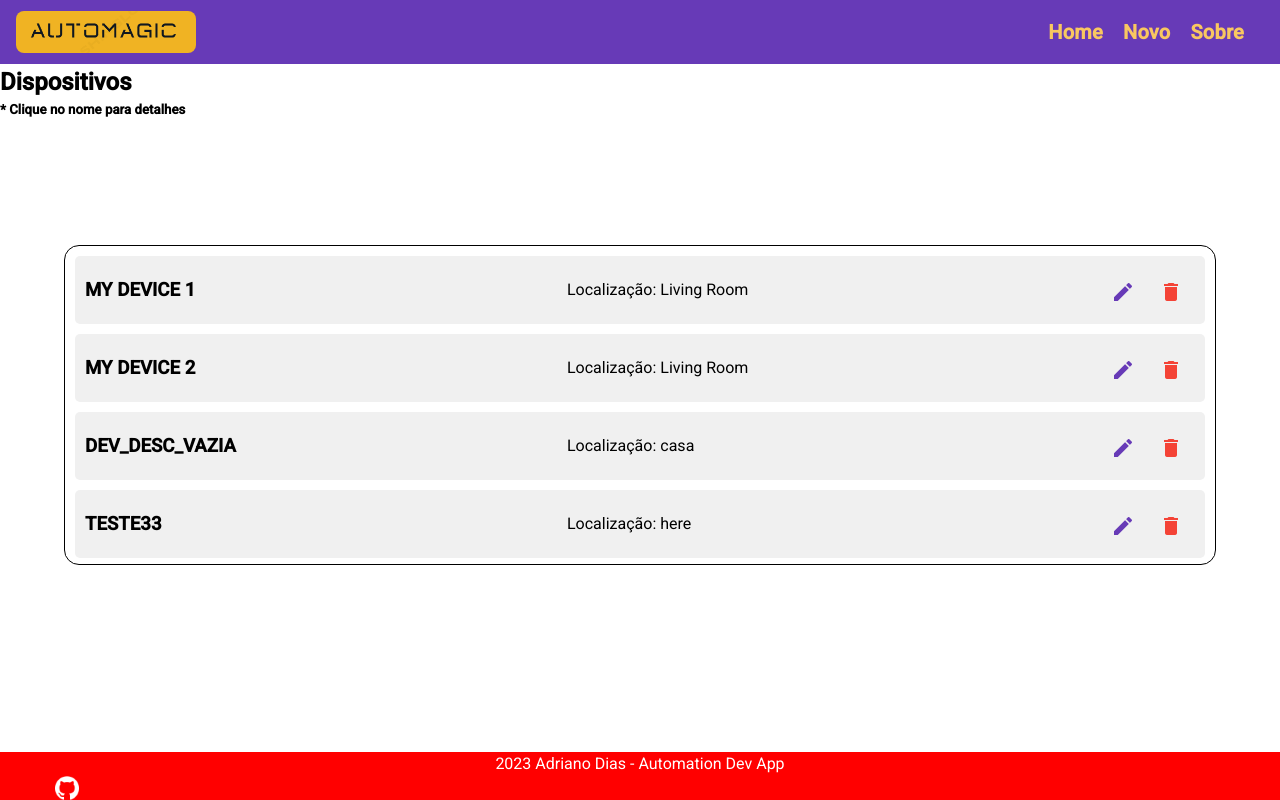
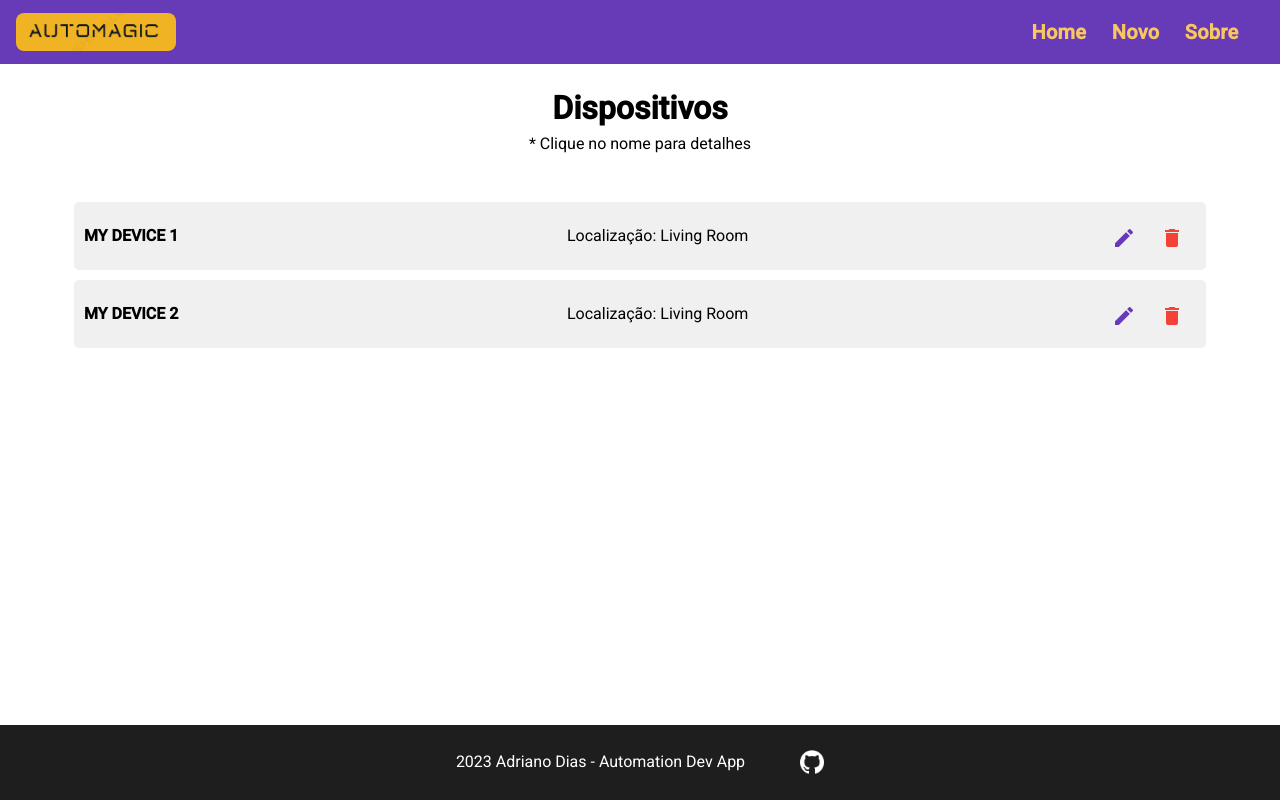
Before and after one commit to asdiasx/automation-devices-catalog, an Angular app: page /devices in a window 1280 px wide. Built offline with nearby package versions, Linux system fonts and the light colour scheme; data requests are answered from the project's data file.

Commit message:
Style adjustments

```diff
--- a/db.json
+++ b/db.json
@@ -13,48 +13,6 @@
       "type": "switch",
       "localization": "Living Room",
       "description": "This is my switch device on living room"
-    },
-    {
-      "id": "VRZ7Ara",
-      "name": "dev_desc_vazia",
-      "type": "fake_disp",
-      "localization": "casa",
-      "description": null
-    },
-    {
-      "id": "ahzW7Pf",
-      "name": "teste33",
-      "type": "newtype",
-      "localization": "here",
-      "description": "lorem ipsum dorna"
-    },
-    {
-      "id": "E_MihYB",
-      "name": "dispositivo66",
-      "type": "meutipo66",
-      "localization": "aqui_e_la",
-      "description": "minha descrição"
-    },
-    {
-      "id": "CehS4pO",
-      "name": "dispositivo120",
-      "type": "switch",
-      "localization": "apartamento",
-      "description": "Meu dispositivo na sala"
-    },
-    {
-      "id": "XnJtUuF",
-      "name": "teste4",
-      "type": "teste",
-      "localization": "testando",
-      "description": "testado"
-    },
-    {
-      "id": "2aUhvWu",
-      "name": "tttttt",
-      "type": "ttttt",
-      "localization": "ttttt",
-      "description": "ttttt"
     }
   ]
 }
--- a/src/app/components/about/about.component.css
+++ b/src/app/components/about/about.component.css
@@ -0,0 +1,23 @@
+.container {
+  display: flex;
+  flex-direction: column;
+  justify-content: center;
+  align-items: center;
+}
+
+.page-title {
+  text-align: center;
+  display: flex;
+  flex-direction: column;
+  justify-content: center;
+  align-items: center;
+  margin-top: 36px;
+}
+
+.text-block {
+  display: flex;
+  flex-direction: column;
+  justify-content: center;
+  align-items: center;
+  margin: 36px;
+}
--- a/src/app/components/about/about.component.html
+++ b/src/app/components/about/about.component.html
@@ -1,16 +1,20 @@
-<h1>Sobre o Aplicativo de Controle de Inventário de Automação Residencial</h1>
-
+<div class="container">
+  <h1 class="page-title">
+    Sobre o Aplicativo de Controle de Inventário de Automação Residencial
+  </h1>
+  <div class="text-block">
     <p>
       Bem-vindo ao nosso aplicativo de controle de inventário de dispositivos de
-  automação residencial. Nossa missão é simplificar a gestão dos dispositivos
-  que automatizam sua casa, oferecendo uma experiência intuitiva e eficiente.
+      automação residencial. Nossa missão é simplificar a gestão dos
+      dispositivos que automatizam sua casa, oferecendo uma experiência
+      intuitiva e eficiente.
     </p>
 
     <p>
       Nosso aplicativo foi projetado para ajudar você a acompanhar todos os
-  dispositivos de automação residencial em sua casa. Seja controlador de luzes,
-  termostatos, câmeras de segurança ou qualquer outro dispositivo, nosso
-  aplicativo centraliza todas essas informações em um só lugar.
+      dispositivos de automação residencial em sua casa. Seja controlador de
+      luzes, termostatos, câmeras de segurança ou qualquer outro dispositivo,
+      nosso aplicativo centraliza todas essas informações em um só lugar.
     </p>
 
     <p>Principais recursos do aplicativo:</p>
@@ -22,4 +26,8 @@
       </li>
     </ul>
 
-<p>Equipe do Aplicativo de Controle de Inventário de Automação Residencial</p>
+    <p>
+      Equipe do Aplicativo de Controle de Inventário de Automação Residencial
+    </p>
+  </div>
+</div>
--- a/src/app/components/create-device/create-device.component.css
+++ b/src/app/components/create-device/create-device.component.css
@@ -1,16 +1,39 @@
+.container {
+  display: flex;
+  flex-direction: column;
+  justify-content: center;
+  align-items: center;
+}
+
+.page-title {
+  text-align: center;
+  display: flex;
+  flex-direction: column;
+  justify-content: center;
+  align-items: center;
+  margin-top: 20px;
+}
+
+.form-group {
+  display: flex;
+  flex-direction: column;
+  justify-content: center;
+  align-items: center;
+  margin: 36px;
+}
+
+fieldset {
+  border: 1px solid #ddd;
+  border-radius: 8px;
+  padding: 20px;
+  margin: 20px;
+}
+
 mat-form-field {
   width: 100%;
 }
 
-fieldset > div {
-  margin: 5px;
-}
-
-.form {
-  margin-top: 15vh;
-}
-
 button {
   width: 100px;
-  margin: 0 20px;
+  margin: 20px;
 }
--- a/src/app/components/create-device/create-device.component.html
+++ b/src/app/components/create-device/create-device.component.html
@@ -1,10 +1,9 @@
-<div class="container form">
-  <h1 class="d-flex justify-content-center m-4">{{ title }}</h1>
+<div class="container">
+  <h1 class="page-title">{{ title }}</h1>
 
+  <div class="form-group">
     <form [formGroup]="deviceForm">
       <fieldset>
-      <div class="row">
-        <div class="col-sm-12 col-md-6">
         <mat-form-field appearance="outline">
           <mat-label>Nome</mat-label>
           <input
@@ -14,8 +13,7 @@
           />
           <mat-error>Deve ser um nome válido.</mat-error>
         </mat-form-field>
-        </div>
-        <div class="col-sm-12 col-md-6">
+
         <mat-form-field appearance="outline">
           <mat-label>Tipo</mat-label>
           <input
@@ -25,10 +23,7 @@
           />
           <mat-error>Deve ser um tipo válido.</mat-error>
         </mat-form-field>
-        </div>
-      </div>
-      <div class="row">
-        <div class="col-sm-12 col-md-6">
+
         <mat-form-field appearance="outline">
           <mat-label>Localização</mat-label>
           <input
@@ -38,10 +33,7 @@
           />
           <mat-error>Deve ser uma localização válida.</mat-error>
         </mat-form-field>
-        </div>
-      </div>
-      <div class="row">
-        <div class="col-sm-12 col-md-6">
+
         <mat-form-field appearance="outline">
           <mat-label>Descrição</mat-label>
           <input
@@ -51,11 +43,14 @@
           />
           <mat-error>Deve ter no máximo 100 caracteres.</mat-error>
         </mat-form-field>
+      </fieldset>
+    </form>
   </div>
-      </div>
-    </fieldset>
-    <div class="d-flex justify-content-center p-2">
-      <button mat-flat-button (click)="onCancel()" type="button">Voltar</button>
+
+  <div class="btns">
+    <button mat-flat-button (click)="onCancel()" color="primary" type="button">
+      Voltar
+    </button>
     <button
       mat-flat-button
       (click)="onSubmit()"
@@ -67,5 +62,4 @@
       Salvar
     </button>
   </div>
-  </form>
 </div>
--- a/src/app/components/device-details/device-details.component.css
+++ b/src/app/components/device-details/device-details.component.css
@@ -0,0 +1,39 @@
+.container {
+  display: flex;
+  flex-direction: column;
+  justify-content: center;
+  align-items: center;
+}
+
+.page-title {
+  text-align: center;
+  display: flex;
+  flex-direction: column;
+  justify-content: center;
+  align-items: center;
+  margin-top: 36px;
+}
+
+.text-block {
+  display: flex;
+  flex-direction: column;
+  justify-content: center;
+  align-items: center;
+  margin: 36px;
+}
+
+dt {
+  font-weight: bold;
+  font-size: 20px;
+}
+
+dd {
+  font-size: 20px;
+  margin-left: 20px;
+  margin-bottom: 20px;
+}
+
+button {
+  width: 100px;
+  margin: 20px;
+}
--- a/src/app/components/device-details/device-details.component.html
+++ b/src/app/components/device-details/device-details.component.html
@@ -1,9 +1,28 @@
-<h2>Detalhes do dispositivo</h2>
+<div class="container">
+  <h1 class="page-title">Detalhes do dispositivo</h1>
+  <div class="text-block">
+    <div *ngIf="device">
+      <dl>
+        <dt>Nome:</dt>
+        <dd>{{ device.name | uppercase }}</dd>
 
-<div *ngIf="device">
-  <h3>Nome: {{ device.name | uppercase }}</h3>
-  <h4>Tipo: {{ device.type }}</h4>
-  <h4>Localização: {{ device.localization }}</h4>
-  <h4 *ngIf="device.description">Descrição: {{ device.description }}</h4>
+        <dt>Tipo:</dt>
+        <dd>{{ device.type }}</dd>
+
+        <dt>Localização:</dt>
+        <dd>{{ device.localization }}</dd>
+
+        <dt *ngIf="device.description">Descrição:</dt>
+        <dd>{{ device.description }}</dd>
+      </dl>
+    </div>
+  </div>
+  <button
+    mat-flat-button
+    type="button"
+    color="primary"
+    (click)="onBackToList()"
+  >
+    Voltar
+  </button>
 </div>
-<button type="button" (click)="onBackToList()">Voltar</button>
--- a/src/app/components/device-list/device-list.component.css
+++ b/src/app/components/device-list/device-list.component.css
@@ -1,15 +1,24 @@
-.wrapper {
+.container {
+  display: flex;
+  flex-direction: column;
+  justify-content: center;
+  align-items: center;
+}
+
+.page-title {
+  text-align: center;
+  display: flex;
+  flex-direction: column;
+  justify-content: center;
+  align-items: center;
+  margin-top: 20px;
+}
+
+.list-wrapper {
   overflow: auto;
   width: 90vw;
-  height: 40vh;
-  border: 1px solid black;
-  border-radius: 15px;
-  margin: auto;
-  position: absolute;
-  top: 10px;
-  left: 0;
-  bottom: 0;
-  right: 0;
+  height: 70vh;
+  margin-top: 36px;
 }
 
 .dev-item {
@@ -29,7 +38,7 @@
   text-align: left;
 }
 
-h3 {
+h4 {
   width: 200px;
   margin: 0;
   padding: 0;
--- a/src/app/components/device-list/device-list.component.html
+++ b/src/app/components/device-list/device-list.component.html
@@ -1,18 +1,19 @@
-<div layout="row" layout-wrap>
-  <h2>Dispositivos</h2>
-
-  <h5>* Clique no nome para detalhes</h5>
-  <div class="wrapper">
+<div class="container">
+  <div class="page-title">
+    <h1>Dispositivos</h1>
+    <p>* Clique no nome para detalhes</p>
+  </div>
+  <div class="list-wrapper">
     <div *ngFor="let device of devices">
       <div class="dev-item">
-        <h3>
+        <h4>
           <a
             [title]="'Tipo: ' + device.type"
             [routerLink]="['/devices', device.id]"
           >
             {{ device.name | uppercase }}
           </a>
-        </h3>
+        </h4>
         <p class="info">Localização: {{ device.localization }}</p>
         <div class="actions">
           <button
--- a/src/app/components/footer/footer.component.css
+++ b/src/app/components/footer/footer.component.css
@@ -1,18 +1,14 @@
 footer {
   background-color: #1e1e1e;
   color: white;
-  /* text-align: center; */
-  /* display: flex; */
-  /* align-items: center; */
-  /* justify-content: center; */
-  /* padding: 2%; */
-  position: fixed;
-  left: 0;
+  display: flex;
+  text-align: center;
+  justify-content: center;
+  align-items: center;
+  padding: 2%;
+  position: absolute;
   bottom: 0;
   width: 100%;
-  background-color: red;
-  color: white;
-  text-align: center;
 }
 
 .git-logo {
--- a/src/app/components/header/header.component.css
+++ b/src/app/components/header/header.component.css
@@ -10,7 +10,7 @@ nav ul {
 }
 
 nav ul li {
-  margin-right: 20px;
+  margin-right: 2vw;
 }
 
 nav ul li a {
@@ -25,7 +25,6 @@ nav ul li a:hover {
 }
 
 .main-logo {
-  width: 180px;
-  margin-right: 5px;
+  width: 160px;
   border-radius: 8px;
 }
--- a/src/app/components/header/header.component.html
+++ b/src/app/components/header/header.component.html
@@ -1,3 +1,4 @@
+<header>
   <mat-toolbar color="primary">
     <span>
       <img
@@ -15,3 +16,4 @@
       </ul>
     </nav>
   </mat-toolbar>
+</header>
```
Also changed, not shown: 1 other file (tests, documents, lock files or other folders). Lines whose indentation alone changed are shown as unchanged.
